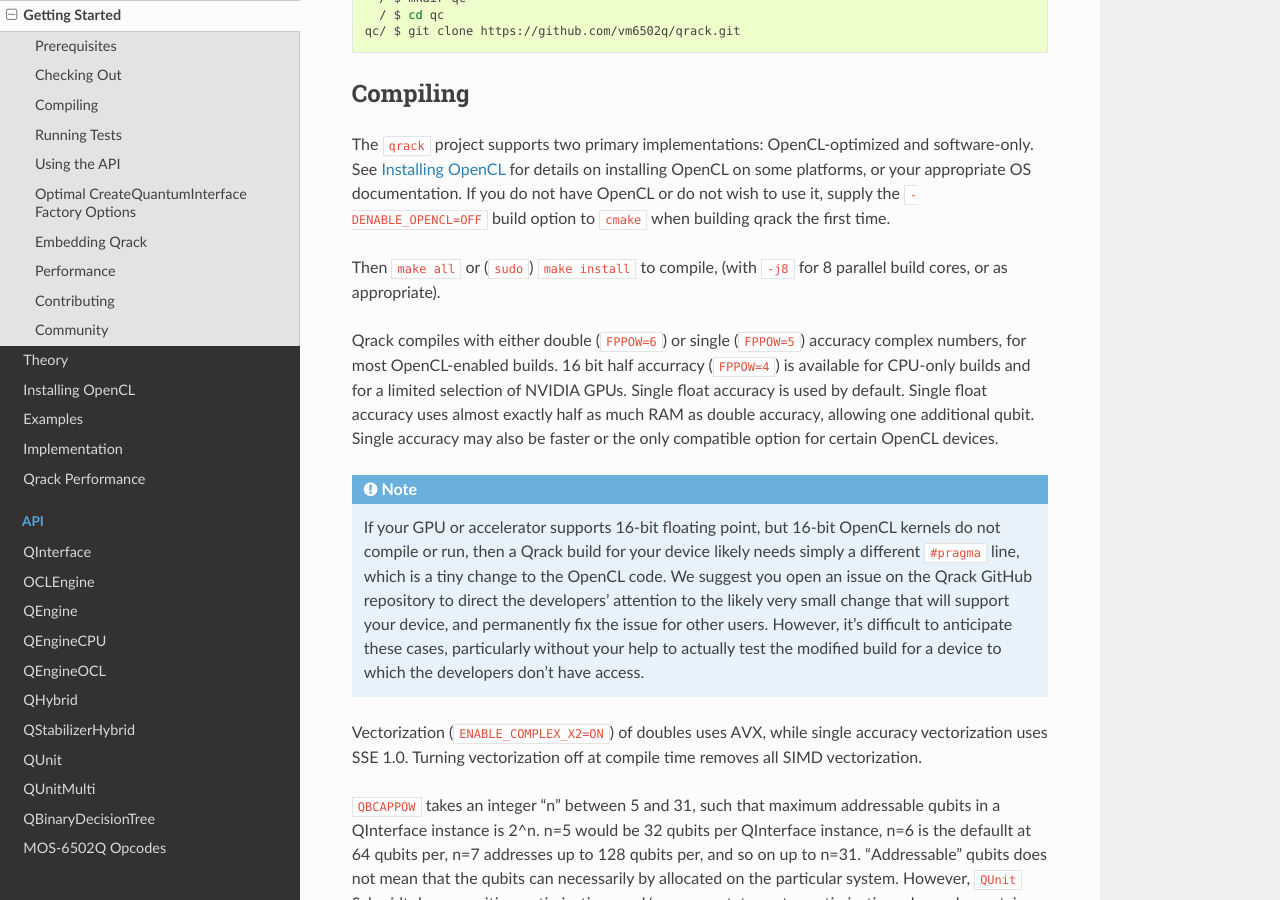
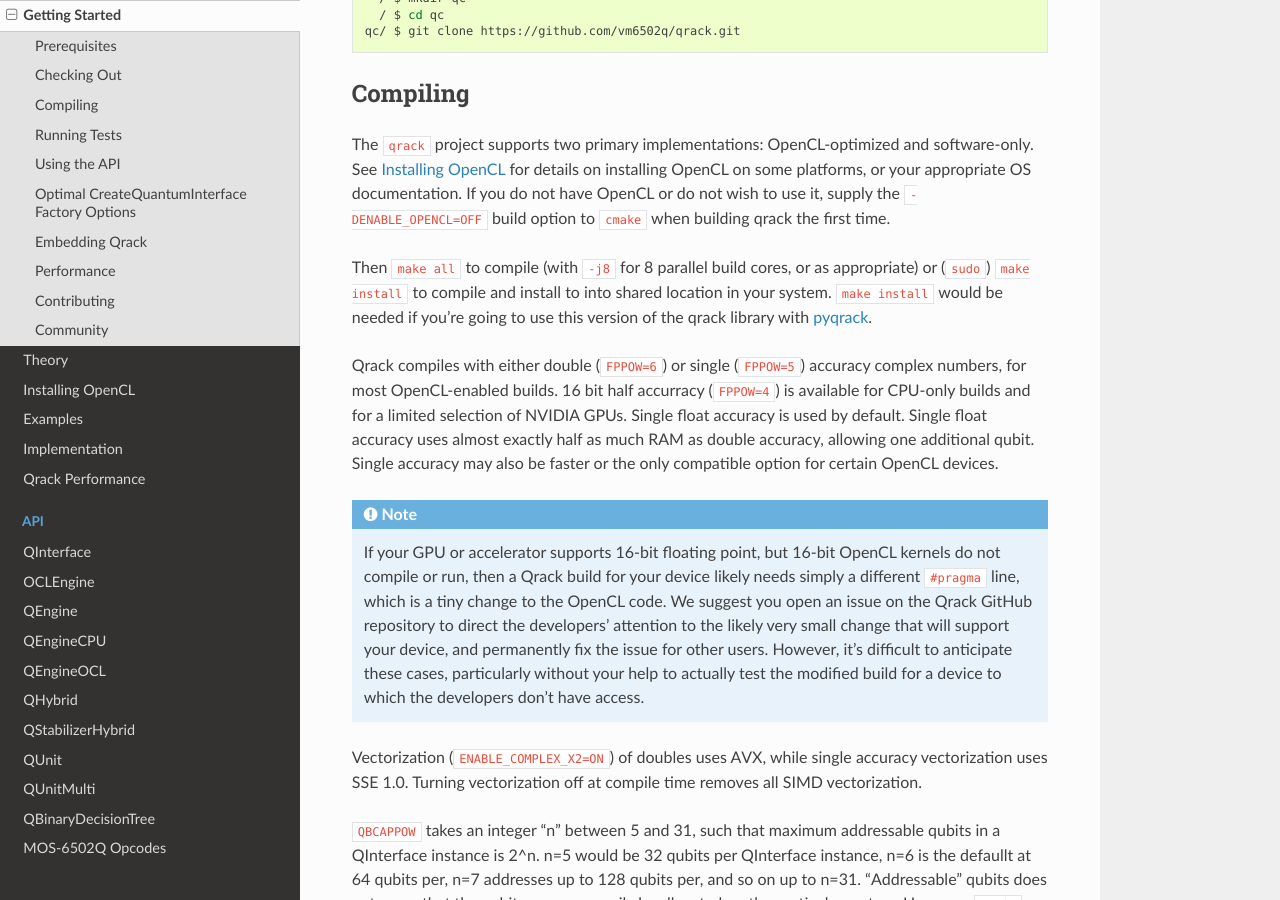
Before and after one commit to vm6502q/qrack.github.io, a Sphinx documentation site: the page built from docs/start.rst, in a window 1280 px wide and 900 px high, scrolled down 535 px. Built offline with Sphinx 7.4.7 and the Read the Docs theme 2.0.0, drawn with Linux system fonts in a browser that asks for light colours.

Commit message:
Expanded make install & pointer for pyqrack
Expanded the differences between make & make install. Explicitly mentioned a step needed for pyqrack install.

```diff
--- a/docs/start.rst
+++ b/docs/start.rst
@@ -30,7 +30,7 @@ The ``qrack`` project supports two primary implementations: OpenCL-optimized and
     qc/ $ mkdir qrack/build
     qc/ $ cd qrack/build && cmake [-DENABLE_OPENCL=OFF] [-DENABLE_COMPLEX_X2=OFF] [-DENABLE_RDRAND=ON] [-DQBCAPPOW=5-31] [-DFPPOW=4-6] ..
 
-Then ``make all`` or (``sudo``) ``make install`` to compile, (with ``-j8`` for 8 parallel build cores, or as appropriate).
+Then ``make all`` to compile (with ``-j8`` for 8 parallel build cores, or as appropriate) or (``sudo``) ``make install`` to compile and install to into shared location in your system. ``make install`` would be needed if you're going to use this version of the qrack library with `pyqrack <https://github.com/vm6502q/pyqrack>`_.
 
 Qrack compiles with either double (``FPPOW=6``) or single (``FPPOW=5``) accuracy complex numbers, for most OpenCL-enabled builds. 16 bit half accurracy (``FPPOW=4``) is available for CPU-only builds and for a limited selection of NVIDIA GPUs. Single float accuracy is used by default. Single float accuracy uses almost exactly half as much RAM as double accuracy, allowing one additional qubit. Single accuracy may also be faster or the only compatible option for certain OpenCL devices.
 
```
